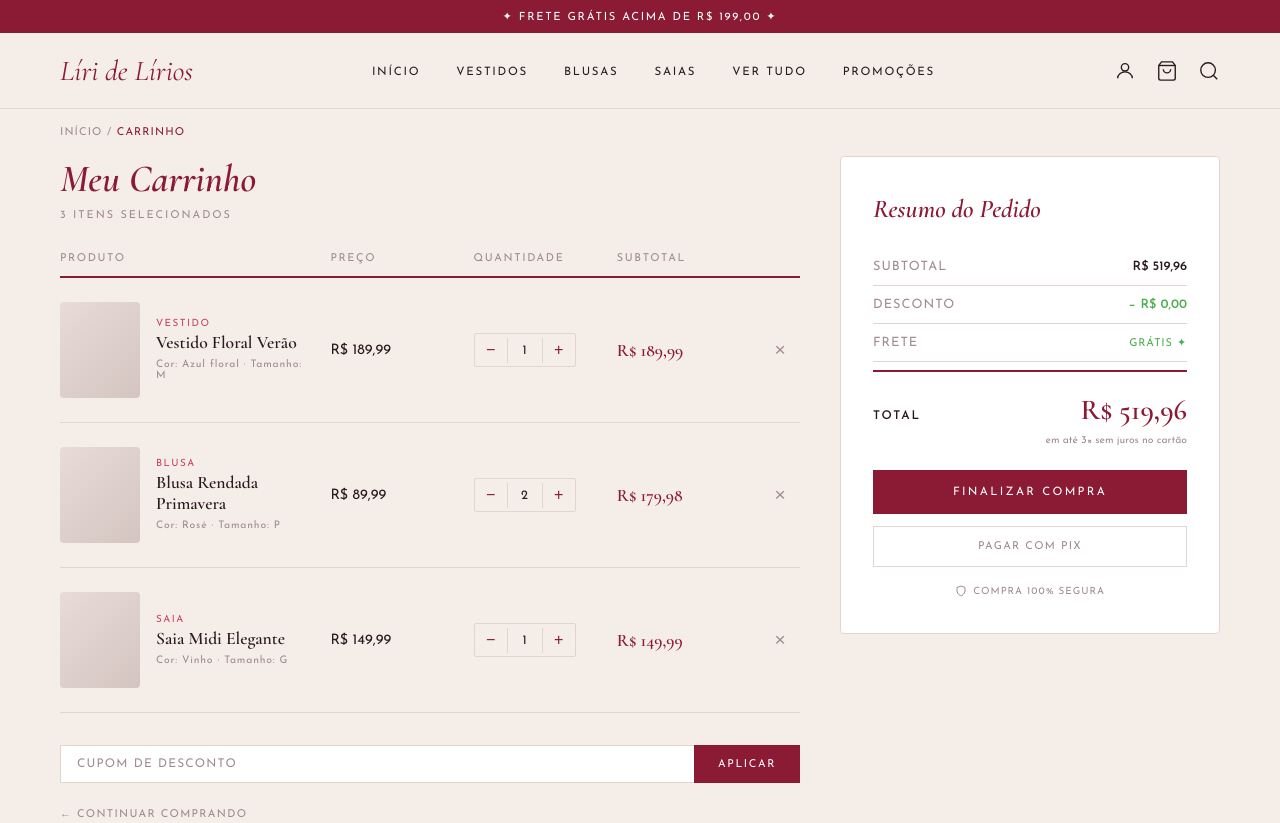
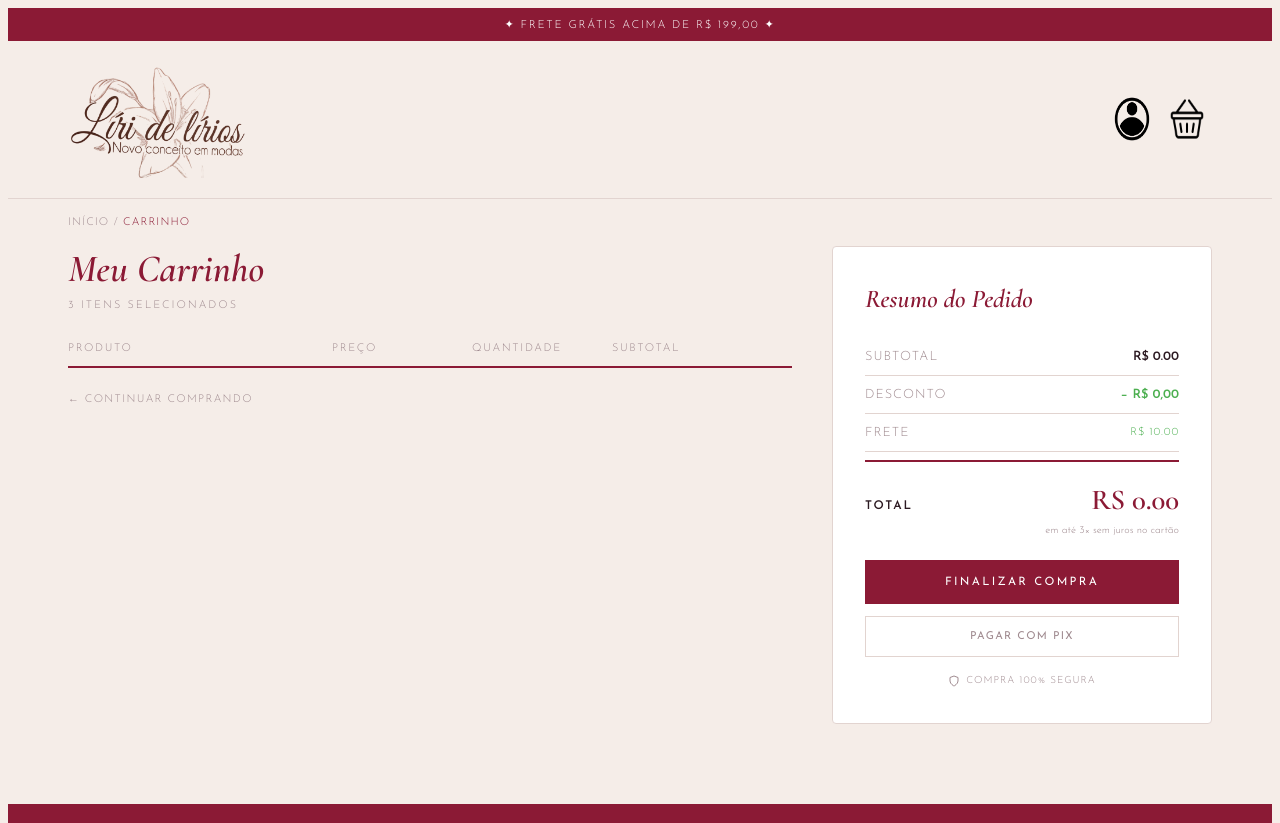
Before and after one commit to Joaopedro1702/LiriDelirios, a website: page carrinho.html in a window 1280 px wide. Shown: the top 823 px of the page. Drawn offline with nearby package versions, Linux system fonts and the light colour scheme.

Commit message:
Atualizando tela de carrinho com função de calculo de valores tanto de frete

```diff
--- a/carrinho.html
+++ b/carrinho.html
@@ -5,6 +5,7 @@
   <meta name="viewport" content="width=device-width, initial-scale=1.0"/>
   <title>Carrinho — Líri de Lírios</title>
   <link href="https://fonts.googleapis.com/css2?family=Cormorant+Garamond:ital,wght@0,400;0,600;1,400;1,600&family=Josefin+Sans:wght@300;400;600&display=swap" rel="stylesheet"/>
+  <link rel="stylesheet" href="stylepadrao.css">
   <style>
     /* ─── VARIÁVEIS ─── */
     :root {
@@ -36,6 +37,7 @@
       font-size: 0.7rem;
       letter-spacing: 0.15em;
     }
+
 
     /* ─── NAVBAR ─── */
     .navbar {
@@ -453,6 +455,8 @@
       padding-top: 32px;
       border-top: 1px solid rgba(255,255,255,0.15);
     }
+
+
   </style>
 </head>
 <body>
@@ -462,25 +466,18 @@
 
   <!-- NAVBAR -->
   <header class="navbar">
-    <a href="#" class="navbar__logo">Líri de Lírios</a>
-    <nav>
-      <ul class="navbar__nav">
-        <li><a href="#">INÍCIO</a></li>
-        <li><a href="#">VESTIDOS</a></li>
-        <li><a href="#">BLUSAS</a></li>
-        <li><a href="#">SAIAS</a></li>
-        <li><a href="#">VER TUDO</a></li>
-        <li><a href="#">PROMOÇÕES</a></li>
-      </ul>
-    </nav>
-    <div class="navbar__icons">
-      <!-- Ícone usuário -->
-      <svg viewBox="0 0 24 24" stroke-width="1.5"><circle cx="12" cy="8" r="4"/><path d="M4 20c0-4 3.6-7 8-7s8 3 8 7"/></svg>
-      <!-- Ícone carrinho -->
-      <svg viewBox="0 0 24 24" stroke-width="1.5"><path d="M6 2 3 6v14a2 2 0 0 0 2 2h14a2 2 0 0 0 2-2V6l-3-4z"/><line x1="3" y1="6" x2="21" y2="6"/><path d="M16 10a4 4 0 0 1-8 0"/></svg>
-      <!-- Ícone busca -->
-      <svg viewBox="0 0 24 24" stroke-width="1.5"><circle cx="11" cy="11" r="8"/><path d="m21 21-4.35-4.35"/></svg>
-    </div>
+    <a href="index.html" class="navbar__logo">
+      <img src="imagem/logolirios.png" alt="Logo Liri de Lírios." class="logo">
+    </a>
+
+      <div class="header-icons">
+            <a href="login.html">
+                <img src="imagem/perfil.png" alt="Icone de perfil" class="perfil">
+            </a>
+            <a href="carrinho.html">
+                <img src="imagem/cestinha.png" alt="Cestinha do site" class="cestinha">
+            </a>
+      </div>
   </header>
 
   <!-- BREADCRUMB -->
@@ -490,7 +487,7 @@
   <main class="carrinho-wrapper">
 
     <!-- LADO ESQUERDO: ITENS -->
-    <section>
+    <section id="lista-carrinho">
       <h1 class="secao-titulo">Meu Carrinho</h1>
       <p class="secao-subtitulo">3 ITENS SELECIONADOS</p>
 
@@ -503,73 +500,9 @@
         <span></span>
       </div>
 
-      <!-- Item 1 -->
-      <div class="carrinho-item">
-        <div class="item-produto">
-          <div class="item-img-placeholder"></div>
-          <div class="item-info">
-            <p class="item-info__categoria">VESTIDO</p>
-            <p class="item-info__nome">Vestido Floral Verão</p>
-            <p class="item-info__variante">Cor: Azul floral · Tamanho: M</p>
-          </div>
-        </div>
-        <span class="item-preco">R$ 189,99</span>
-        <div class="quantidade">
-          <button class="quantidade__btn">−</button>
-          <input class="quantidade__valor" type="text" value="1" readonly/>
-          <button class="quantidade__btn">+</button>
-        </div>
-        <span class="item-subtotal">R$ 189,99</span>
-        <button class="item-remover">×</button>
-      </div>
+      <div id="itens-carrinho"></div>
 
-      <!-- Item 2 -->
-      <div class="carrinho-item">
-        <div class="item-produto">
-          <div class="item-img-placeholder"></div>
-          <div class="item-info">
-            <p class="item-info__categoria">BLUSA</p>
-            <p class="item-info__nome">Blusa Rendada Primavera</p>
-            <p class="item-info__variante">Cor: Rosé · Tamanho: P</p>
-          </div>
-        </div>
-        <span class="item-preco">R$ 89,99</span>
-        <div class="quantidade">
-          <button class="quantidade__btn">−</button>
-          <input class="quantidade__valor" type="text" value="2" readonly/>
-          <button class="quantidade__btn">+</button>
-        </div>
-        <span class="item-subtotal">R$ 179,98</span>
-        <button class="item-remover">×</button>
-      </div>
-
-      <!-- Item 3 -->
-      <div class="carrinho-item">
-        <div class="item-produto">
-          <div class="item-img-placeholder"></div>
-          <div class="item-info">
-            <p class="item-info__categoria">SAIA</p>
-            <p class="item-info__nome">Saia Midi Elegante</p>
-            <p class="item-info__variante">Cor: Vinho · Tamanho: G</p>
-          </div>
-        </div>
-        <span class="item-preco">R$ 149,99</span>
-        <div class="quantidade">
-          <button class="quantidade__btn">−</button>
-          <input class="quantidade__valor" type="text" value="1" readonly/>
-          <button class="quantidade__btn">+</button>
-        </div>
-        <span class="item-subtotal">R$ 149,99</span>
-        <button class="item-remover">×</button>
-      </div>
-
-      <!-- Cupom -->
-      <div class="cupom-area">
-        <input class="cupom-input" type="text" placeholder="CUPOM DE DESCONTO"/>
-        <button class="cupom-btn">APLICAR</button>
-      </div>
-
-      <a href="#" class="continuar-comprando">← CONTINUAR COMPRANDO</a>
+      <a href="index.html" class="continuar-comprando">← CONTINUAR COMPRANDO</a>
     </section>
 
     <!-- LADO DIREITO: RESUMO -->
@@ -633,6 +566,6 @@
     </div>
     <p class="footer__copy">© 2025 LÍRI DE LÍRIOS — TODOS OS DIREITOS RESERVADOS</p>
   </footer>
-
+  <script type="module" src="js/carrinho.js"></script>
 </body>
 </html>
--- /dev/null
+++ b/js/carrinho.js
@@ -0,0 +1,58 @@
+
+function renderizarCarrinho(){
+    const lista = document.getElementById('itens-carrinho');
+    const carrinho = JSON.parse(localStorage.getItem('carrinho') || '[]');
+    lista.innerHTML = carrinho.map(item => {
+        const subtotal = item.preco * item.quantidade;
+        return`
+    <div class="carrinho-item">
+        <div class="item-produto">
+            <img src="${item.imgURL}" class="item-img">
+            <div class="item-info">
+                <p class="item-info__categoria">${item.categoria}</p>
+                <p class="item-info__nome">${item.nome}</p>
+            </div>
+            <div class="quantidade">
+                <button class="quantidade__btn btn-menos" data-id="${item.id}">−</button>
+                <input class="quantidade__valor" type="text" value="${item.quantidade}" readonly/>
+                <button class="quantidade__btn btn-mais" data-id="${item.id}">+</button>
+                </div>
+        </div>
+        <span class="item-preco">R$ ${parseFloat(item.preco).toFixed(2)}</span>
+    </div>
+
+        `;
+}).join('');
+
+const total = carrinho.reduce((acc, item) => acc + (item.preco * item.quantidade), 0);
+document.querySelector('.resumo__total-valor').textContent = `RS ${total.toFixed(2)}`;
+
+document.querySelector('.resumo__valor').textContent = `R$ ${total.toFixed(2)}`;
+
+let frete = 10;
+
+if(total >= 199){
+    frete = 0;
+}
+
+document.querySelector('.resumo__frete-gratis').textContent = frete === 0 ? 'GRÁTIS ✦' : `R$ ${frete.toFixed(2)}`;
+}
+
+
+document.getElementById('itens-carrinho').addEventListener('click', (e) => {
+    const id = e.target.dataset.id;
+    const carrinho = JSON.parse(localStorage.getItem('carrinho') || '[]');
+    const item = carrinho.find(i => i.id === id);
+
+    if(e.target.classList.contains('btn-mais')){
+        item.quantidade += 1;
+    }
+    if (e.target.classList.contains('btn-menos') && item.quantidade > 1){
+        item.quantidade -= 1;
+    }
+
+    localStorage.setItem('carrinho', JSON.stringify(carrinho));
+    renderizarCarrinho();
+});
+
+renderizarCarrinho();
--- a/package.json
+++ b/package.json
@@ -12,6 +12,7 @@
     "vite": "^8.0.4"
   },
   "dependencies": {
-    "firebase": "^12.12.0"
+    "firebase": "^12.12.1",
+    "sweetalert2": "^11.26.24"
   }
 }
```
Also changed, not shown: admin/estoque.html (+6 -11 lines), admin/produtos.js (+7 -2 lines), index.html (+54 -19 lines), js/login.js (added, +51 -0 lines), login.html (+4 -3 lines), 1 other file.
